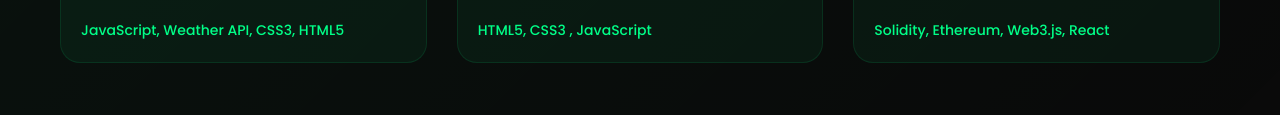
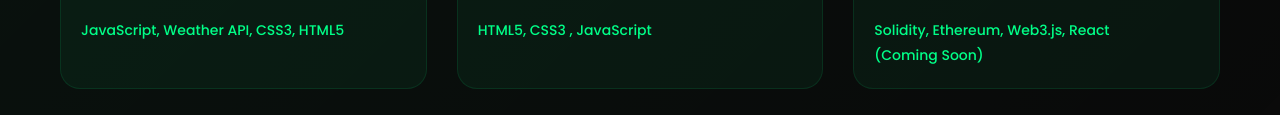
Before and after one commit to anchal-dev/Portfolio, a plain HTML site: page index.html in a window 1280 px wide. Shown: the part 5288-5403 px from the top of the page. Drawn offline with Linux system fonts and the light colour scheme.

Commit message:
Updated code with new changes

```diff
--- a/index.html
+++ b/index.html
@@ -475,7 +475,7 @@
                         </div>
                     </div>
                     <div class="portfolio-info">
-                        <span class="portfolio-tech">Solidity, Ethereum, Web3.js, React</span>
+                        <span class="portfolio-tech">Solidity, Ethereum, Web3.js, React   <br>    (Coming Soon)</span>
                     </div>
                 </div>
 
```
